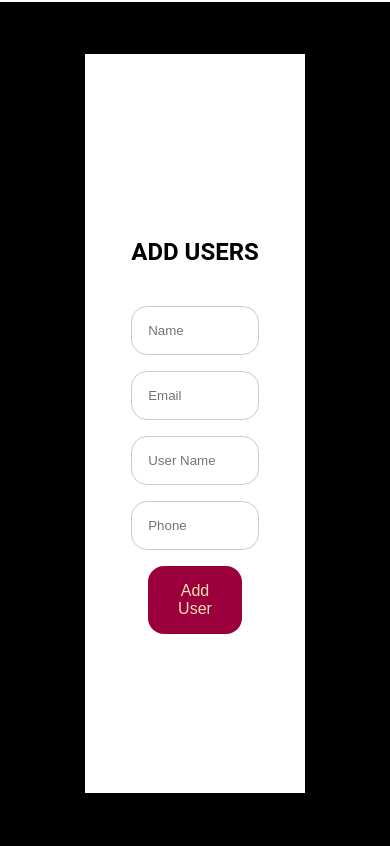
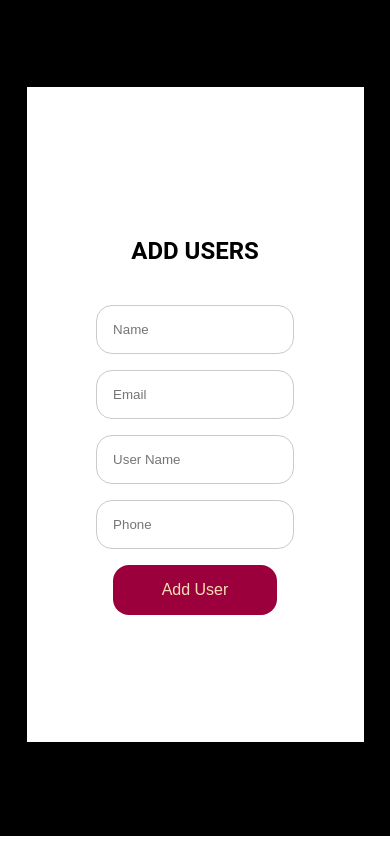
Before and after one commit to Sandeep-Khariwal/Firebase-CRUD, a React (Create React App) app: page /addUsers in a window 390 px wide. Built offline with nearby package versions, Linux system fonts and the light colour scheme.

Commit message:
responsiveness done

```diff
--- a/src/components/AddUser.jsx
+++ b/src/components/AddUser.jsx
@@ -39,7 +39,7 @@ const AddUser = () => {
   }
 
   return (
-    <section className='contact'>
+    <section className='addUser'>
 
     <motion.form
     initial={{x:"-100vw" , opacity:0}}
--- a/src/components/EditUsers.jsx
+++ b/src/components/EditUsers.jsx
@@ -61,7 +61,7 @@ const EditUsers = () => {
   }
 
   return (
-    <section className='contact'>
+    <section className='userEdit'>
 
     <motion.form
       initial={{x:"-100vw" , opacity:0}}
--- a/src/styles/addusers.scss
+++ b/src/styles/addusers.scss
@@ -1,4 +1,4 @@
-.contact{
+.addUser{
     height: 100vh;
     width: 100%;
     background-color: black;
@@ -14,7 +14,7 @@
         align-items: center;
         background-color: white;
         padding: 2rem;
-        width: 100%;
+        width: 40%;
         height: 80%;
         justify-content: center;
 
@@ -48,11 +48,9 @@
     }
 }
 
-
-@media screen and (max-width:300px) {
-    .contact{
-    >form>input,>button{
-        padding: 0.6rem;
+@media screen and (max-width:700px) {
+    .addUser>form{
+        height: 70%;
+        width: 70%;
     }
 }
-}
--- a/src/styles/allusers.scss
+++ b/src/styles/allusers.scss
@@ -49,10 +49,11 @@ table{
 
 @media screen and (max-width:700px) {
     table{
+        margin-right: 0;
     thead>tr>th{
-        text-align: left;
-        padding: 0.2rem;
-        font-size: 0.8rem;
+        // text-align: left;
+        padding: 0.4rem;
+        font-size: 1rem;
     }
     tbody>tr>td{
         text-align: left;
@@ -77,13 +78,13 @@ table{
     table{
     thead>tr>th{
         text-align: left;
-        padding: 0.2rem;
-        font-size: 0.5rem;
+        padding: 0.4rem;
+        font-size: 0.8rem;
     }
     tbody>tr>td{
         text-align: left;
-        padding: 0.2rem;
-        font-size: 0.5rem;
+        padding: 0.4rem;
+        font-size: 0.6rem;
 
         .edit{
             align-content: center;
@@ -99,17 +100,17 @@ table{
 }
 }
 
-@media screen and (max-width:325px) {
+@media screen and (max-width:400px) {
     table{
     thead>tr>th{
         text-align: left;
-        padding: 0.2rem;
-        font-size: 0.3rem;
+        padding: 0.3rem;
+        font-size: 0.5rem;
     }
     tbody>tr>td{
         text-align: left;
-        padding: 0.2rem;
-        font-size: 0.3rem;
+        padding: 0.3rem;
+        font-size: 0.4rem;
 
         .edit{
             font-size: 0.3rem;
@@ -119,7 +120,6 @@ table{
         .delete{
             font-size: 0.3rem;
             padding: 0.2rem 0.4rem 0.2rem 0.4rem;
-            align-content: center;
         }
     }
 }
--- a/src/styles/editUsers.scss
+++ b/src/styles/editUsers.scss
@@ -1,4 +1,4 @@
-.contact{
+.userEdit{
     height: 100vh;
     width: 100%;
     background-color: black;
@@ -13,7 +13,7 @@
         align-items: center;
         background-color: white;
         padding: 2rem;
-        width: 40%;
+        width: 55%;
         height: 80%;
         justify-content: center;
 
@@ -48,11 +48,12 @@
 }
 
 @media screen and (max-width:600px) {
-    .contact{
+    .userEdit{
         height: 100vh;
         margin-top: 0.11rem;
         > form{
-            height: 80%;
+            width: 70%;
+            height: 70%;
         }
     }
 }
--- a/src/styles/navbar.scss
+++ b/src/styles/navbar.scss
@@ -46,7 +46,6 @@ nav{
 @media screen and (max-width:600px) {
     nav {
         padding: 0.8rem;
-        margin: -2%;
 
         >div>h1{
         font-size: 2rem;
@@ -61,15 +60,14 @@ nav{
 
 @media screen and (max-width:400px) {
     nav {
-        padding: 0.4rem;
-        margin: -2%;
+        padding: 0.6rem;
 
         >div>h1{
-        font-size: 0.7rem;
+        font-size: 1.5rem;
         }
 
         > div > a{
-        font-size: 0.5rem;
+        font-size: 0.8rem;
         margin: 0 0.3rem;
         }
     }
```
Also changed, not shown: src/styles/Login.scss (line endings or trailing spaces).
